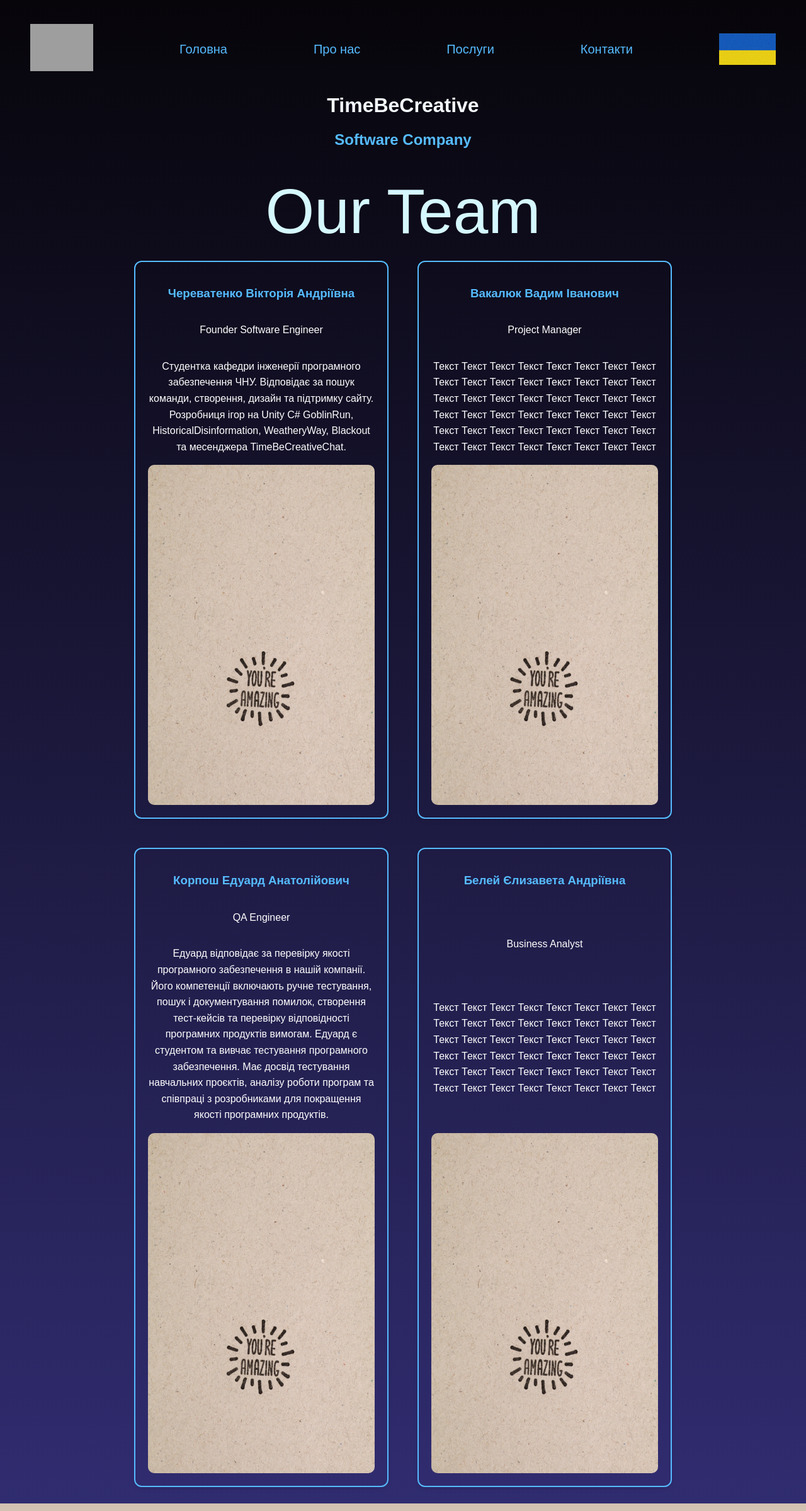
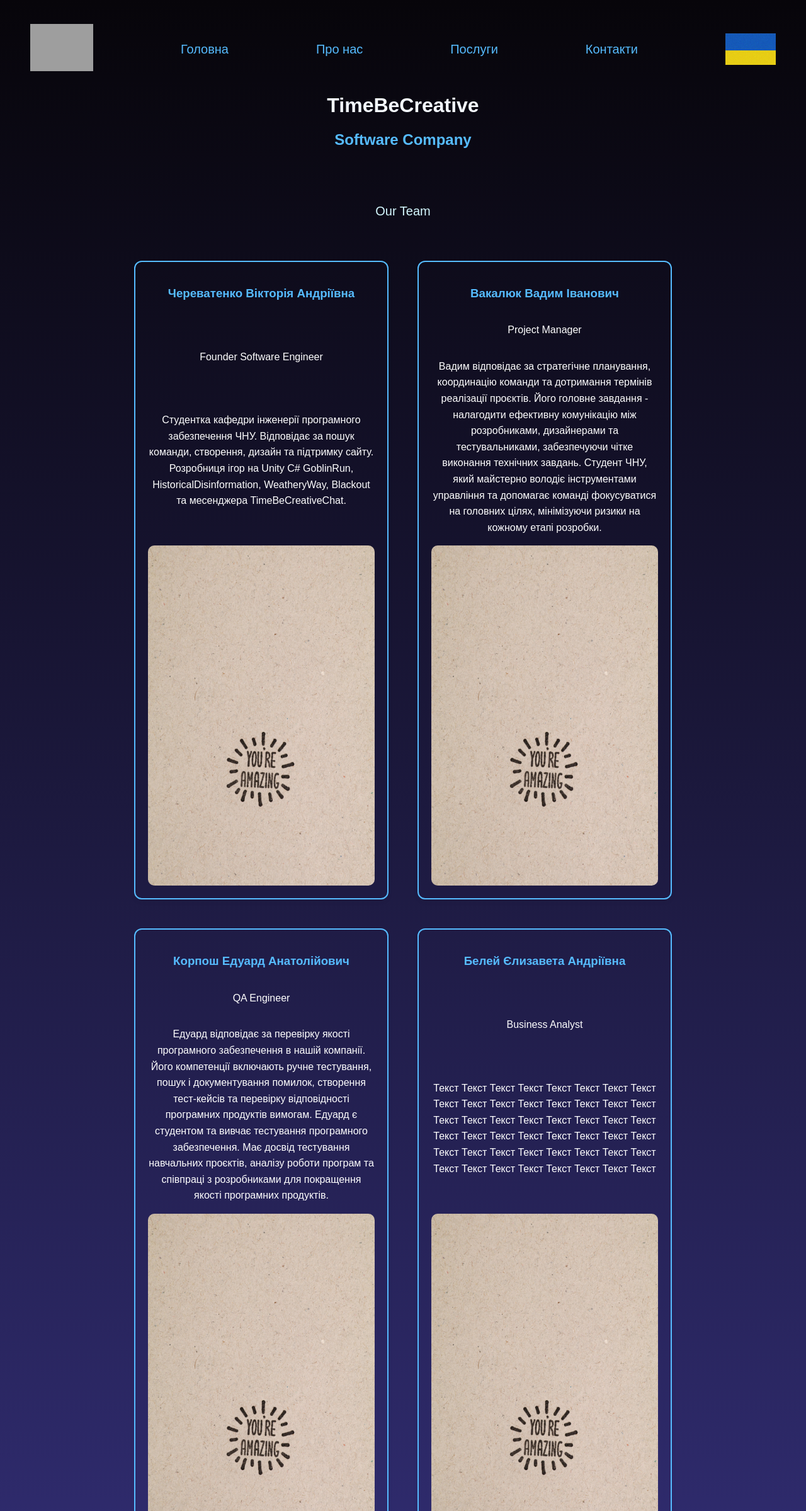
Before and after one commit to TimeBeCreative/TimeBeCreativeSoftwareCompany, a Django app: page /about in a window 1280 px wide. Shown: the top 2399 px of the page at 63% size. Run offline with Django 5.2, Linux system fonts and the light colour scheme; grey boxes are pictures that could not be loaded.

Commit message:
Fix and info add

```diff
--- a/TimeBeCreativeSoftwareCompany/app/static/app/styles.css
+++ b/TimeBeCreativeSoftwareCompany/app/static/app/styles.css
@@ -1,6 +1,6 @@
 *{
     box-sizing:border-box;
-    /*outline:1px solid red;*/
+   /* outline:1px solid red;*/
 }
 
 
@@ -51,7 +51,8 @@ body {
                 display: flex;
                 justify-content: space-between;
                 align-items:center;
-                width:100%;
+                max-width:100%;
+                gap: 20px;
                 box-sizing:border-box;
     padding:10px  20px;
             }
@@ -70,7 +71,8 @@ body {
 
 .nav { /*Why logo end text go out of the screen? Answear: Because the flex container doesn't have a defined width */
     display: flex;
-    width:100%;
+    flex:1;
+    flex-wrap:wrap;
     gap:clamp(10px,2vw,30px);
     align-items:center;
     justify-content:space-between;
@@ -78,7 +80,7 @@ body {
 }
 
 .nav a {
-                width:fit-content;
+                white-space:nowrap;
                 color: #56bbff;
                 text-decoration: none;
               /*  margin: 0 15px;*/
@@ -105,19 +107,20 @@ body {
 
 .flag {
 
-    width:50px;
+    width:80px;
     height:50px;
-    object-fit: cover;
     justify-items:center;
     align-items:center;
-
+    overflow:hidden;
 
 }
 
 .flag img {
 
     width: clamp(90px, 8vw, 90px);
-    height: clamp(50px, 8vw, 50px);
+    height: auto;
+
+    object-fit: cover;
 }
 
 .team {
@@ -173,7 +176,7 @@ body {
     justify-content: center;
     color: #d5f8ff;
     font-family: Monserrat, sans-serif;
-    font-size: 100px;
+    font-size: 20px;
     transition:0.3s;
 }
 
--- a/TimeBeCreativeSoftwareCompany/app/templates/app/about.html
+++ b/TimeBeCreativeSoftwareCompany/app/templates/app/about.html
@@ -26,8 +26,7 @@
             <h3>Вакалюк Вадим Іванович</h3>
             <p>Project Manager</p>
 
-            <p>Текст Текст Текст Текст Текст Текст Текст Текст Текст Текст Текст Текст Текст Текст Текст Текст Текст Текст Текст Текст Текст Текст Текст Текст
-               Текст Текст Текст Текст Текст Текст Текст Текст Текст Текст Текст Текст Текст Текст Текст Текст Текст Текст Текст Текст Текст Текст Текст Текст
+            <p>Вадим відповідає за стратегічне планування, координацію команди та дотримання термінів реалізації проєктів. Його головне завдання - налагодити ефективну комунікацію між розробниками, дизайнерами та тестувальниками, забезпечуючи чітке виконання технічних завдань. Студент ЧНУ, який майстерно володіє інструментами управління та допомагає команді фокусуватися на головних цілях, мінімізуючи ризики на кожному етапі розробки.
             </p>
 
 
```
Also changed, not shown: TimeBeCreativeSoftwareCompany/app/templates/app/services.html (+67 -0 lines).
